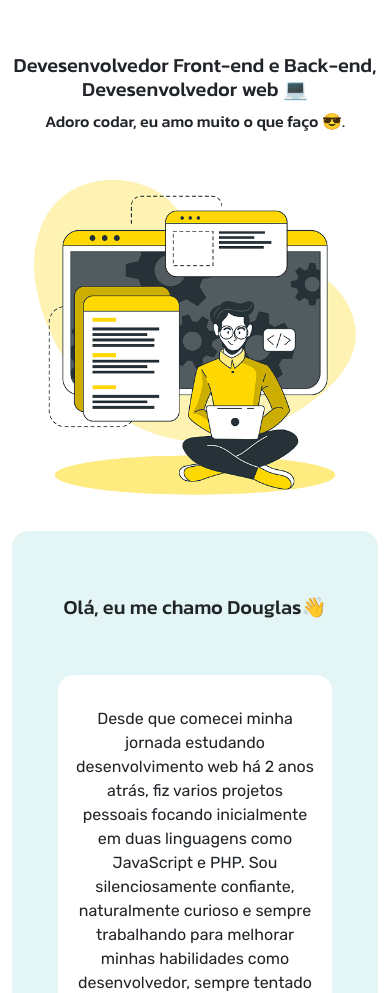
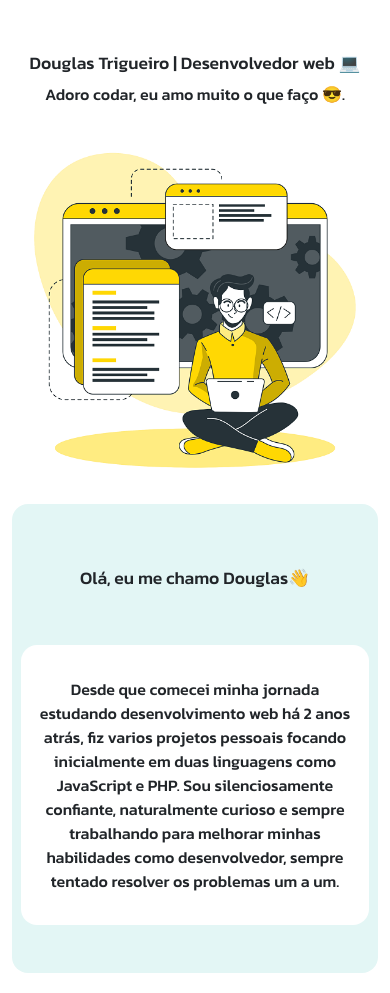
Before and after one commit to douglas-to/Portfolio, a website built with Vite: page index.html in a window 390 px wide. Shown: the part 107-1100 px from the top of the page. Built offline with nearby package versions, Linux system fonts and the light colour scheme.

Commit message:
Versão 2

```diff
--- a/css/style.css
+++ b/css/style.css
@@ -58,8 +58,9 @@ body{
 
 /* width para card de texto */
 
-.width-75{
+.width{
 	width:75%;
+	text-align:center;
 }
 
 /* fonts e cores dos texto e titulos */
@@ -91,7 +92,7 @@ body{
 }
 
 .font-size{
-	font-size:35px;
+	font-size:25px;
 }
 
 .color-icon{
@@ -128,8 +129,14 @@ body{
 		flex-direction:column;
 	}
 
+	.width{
+		width:95%;
+		text-align:center;
+	}
+}
+
+@media (max-width: 510px){
 	.font-size{
-		font-size:20px;
+		font-size:17.5px;
 	}
-
 }
--- a/index.html
+++ b/index.html
@@ -32,8 +32,8 @@
       <div class="row">
         <div class="col-md-12">
           <div class="d-flex flex-column justify-content-center align-items-center">
-            <h1 class="text-center mt-5 font-style-title font-size break-text">
-              <span>Devesenvolvedor Front-end e Back-end,</span> <span>Devesenvolvedor web &#128187;</span>
+            <h1 class="text-center mt-5 font-style-title font-size">
+              Douglas Trigueiro | Desenvolvedor web &#128187;
             </h1>
             <p class="text-center font-style-title fs-6">Adoro codar, eu amo muito o que faço 😎.</p>
             <a href="https://storyset.com/work"><img class="img-fluid mx-auto d-block mb-3" src="images/dev1.png"/></a>
@@ -48,8 +48,8 @@
           Olá, eu me chamo Douglas👋
         </h1>
 
-        <div class="bg-card-white rounded-4 width-75 mb-5">
-          <p class="fs-6 font-style-text mt-3 text-center p-3">
+        <div class="bg-card-white rounded-4 width mb-5">
+          <p class="fs-6 font-style-title mt-3 p-3">
             Desde que comecei minha jornada estudando desenvolvimento web há 2 anos atrás, fiz varios projetos pessoais focando inicialmente em duas linguagens como JavaScript e PHP. Sou silenciosamente confiante, naturalmente curioso e sempre trabalhando para melhorar minhas habilidades como desenvolvedor, sempre tentado resolver os problemas um a um.
           </p>
         </div>
@@ -161,7 +161,7 @@
           </div><!-- div footer-icons -->
 
           <span class="font-style-title font-color-title fs-6 mt-2 text-decoration-none">
-            Feito por mim em 14/02/2023,
+            Feito por mim em 14/01/2023,
           </span>
 
           <span class="font-style-title font-color-title fs-6 mt-2 mb-2 text-decoration-none">
```
